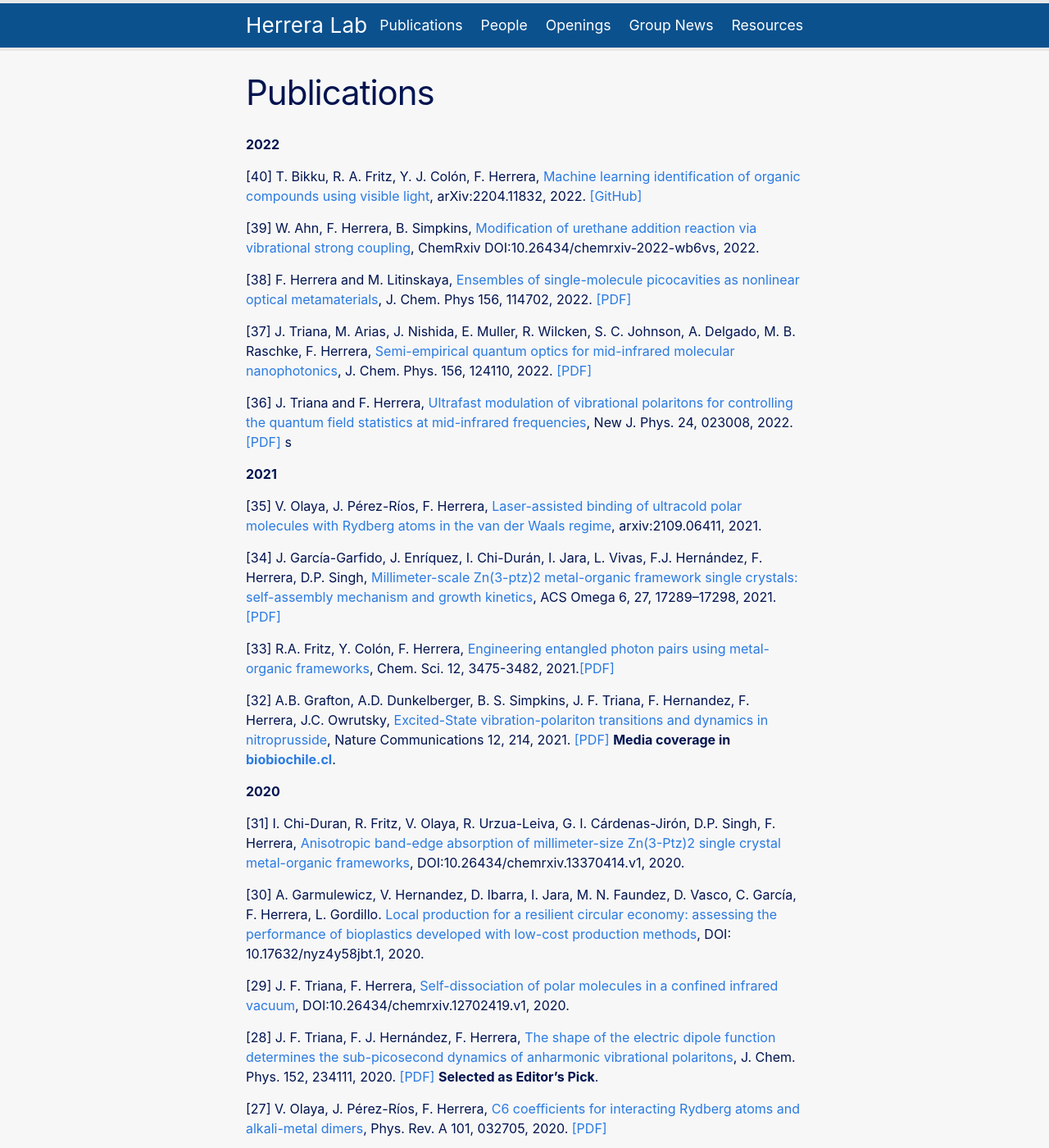
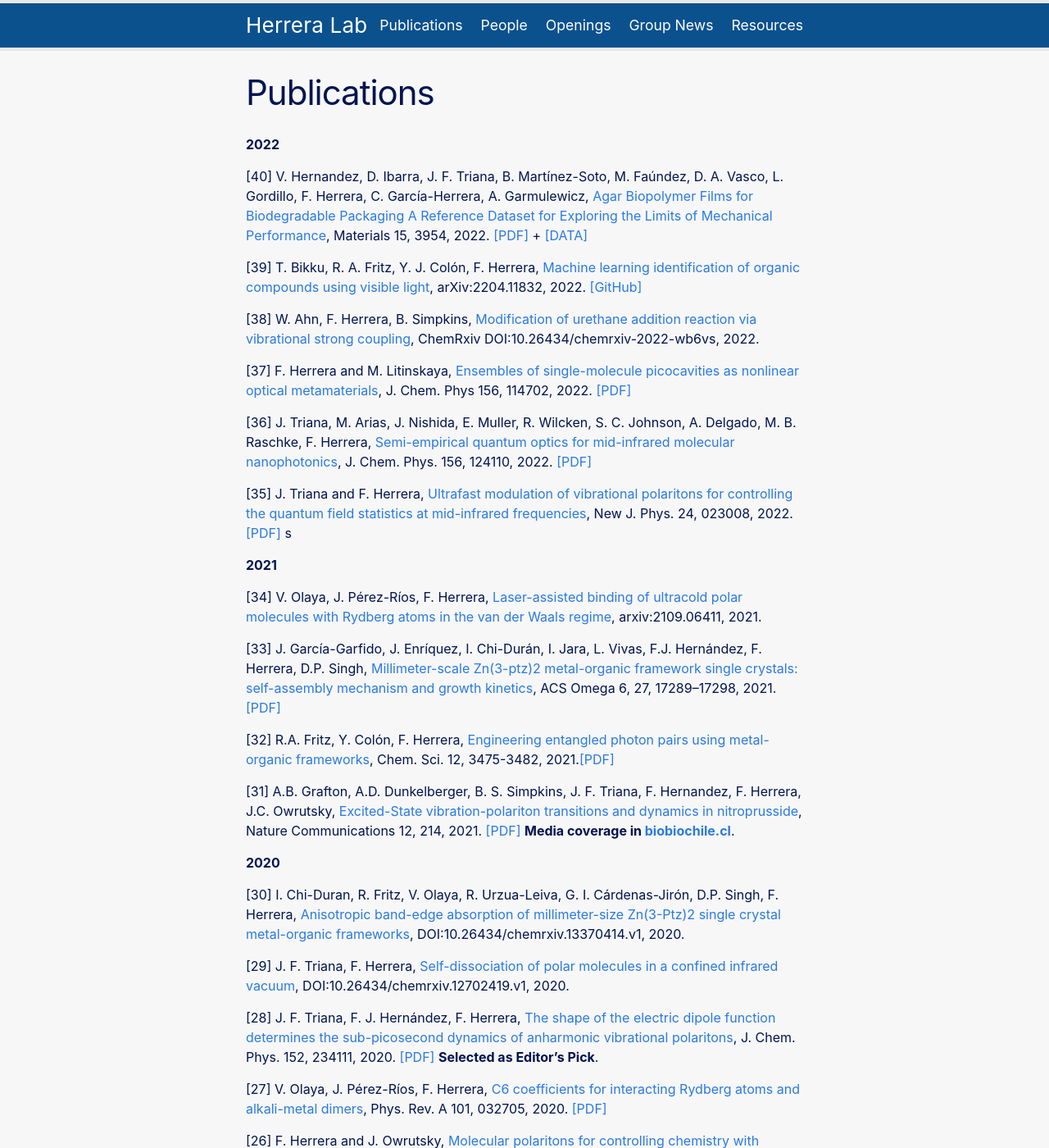
Before and after one commit to fherreralab/fherreralab.github.io, a Jekyll site: the page built from publications.md, in a window 1280 px wide and 1400 px high. Shown: the whole window at 82% size. Built offline with Jekyll 4.4.1, drawn with Linux system fonts in a browser that asks for light colours.

Commit message:
added paper

```diff
--- a/publications.md
+++ b/publications.md
@@ -6,38 +6,37 @@ permalink: /publications/
 
 **2022**
 
-[40] T. Bikku, R. A. Fritz, Y. J. Colón, F. Herrera, [Machine learning identification of organic compounds using visible light](https://arxiv.org/abs/2204.11832), arXiv:2204.11832, 2022. [[GitHub]](https://doi.org/10.5281/zenodo.6419971)
+[40] V. Hernandez, D. Ibarra, J. F. Triana, B. Martínez-Soto, M. Faúndez, D. A. Vasco, L. Gordillo, F. Herrera, C. García-Herrera, A. Garmulewicz, [Agar Biopolymer Films for Biodegradable Packaging A Reference Dataset for Exploring the Limits of Mechanical Performance](https://doi.org/10.3390/ma15113954), Materials 15, 3954, 2022. [[PDF]]({{ "/assets/papers/2022 Agar Biopolymer Films for Biodegradable Packaging A Reference Dataset for Exploring the Limits of Mechanical Performance.pdf" | absolute_url}}) + [[DATA]](https://data.mendeley.com/datasets/nyz4y58jbt)
 
-[39] W. Ahn, F. Herrera, B. Simpkins, [Modification of urethane addition reaction via vibrational strong coupling](https://doi.org/10.26434/chemrxiv-2022-wb6vs), ChemRxiv DOI:10.26434/chemrxiv-2022-wb6vs, 2022.
+[39] T. Bikku, R. A. Fritz, Y. J. Colón, F. Herrera, [Machine learning identification of organic compounds using visible light](https://arxiv.org/abs/2204.11832), arXiv:2204.11832, 2022. [[GitHub]](https://doi.org/10.5281/zenodo.6419971)
 
-[38] F. Herrera and M. Litinskaya, [Ensembles of single-molecule picocavities as nonlinear optical metamaterials](https://aip.scitation.org/doi/10.1063/5.0080063), J. Chem. Phys 156, 114702, 2022. [[PDF]]({{ "/assets/papers/2022 Disordered ensembles of strongly coupled single-molecule plasmonic picocavities as nonlinear optical metamaterials.pdf" | absolute_url}})
+[38] W. Ahn, F. Herrera, B. Simpkins, [Modification of urethane addition reaction via vibrational strong coupling](https://doi.org/10.26434/chemrxiv-2022-wb6vs), ChemRxiv DOI:10.26434/chemrxiv-2022-wb6vs, 2022.
 
-[37] J. Triana, M. Arias, J. Nishida, E. Muller, R. Wilcken, S. C. Johnson, A. Delgado, M. B. Raschke, F. Herrera, [Semi-empirical quantum optics for mid-infrared molecular nanophotonics](https://aip.scitation.org/doi/10.1063/5.0075894), J. Chem. Phys. 156, 124110, 2022. [[PDF]]({{ "/assets/papers/2022 Semi-empirical quantum optics for mid-infrared molecular nanophotonics.pdf" | absolute_url}})
+[37] F. Herrera and M. Litinskaya, [Ensembles of single-molecule picocavities as nonlinear optical metamaterials](https://aip.scitation.org/doi/10.1063/5.0080063), J. Chem. Phys 156, 114702, 2022. [[PDF]]({{ "/assets/papers/2022 Disordered ensembles of strongly coupled single-molecule plasmonic picocavities as nonlinear optical metamaterials.pdf" | absolute_url}})
 
-[36] J. Triana and F. Herrera, [Ultrafast modulation of vibrational polaritons for controlling the quantum field statistics at mid-infrared frequencies](https://iopscience.iop.org/article/10.1088/1367-2630/ac4a17), New J. Phys. 24, 023008, 2022. [[PDF]]({{ "/assets/papers/2022 Ultrafast modulation of vibrational polaritons for controlling the quantum field statistics at mid-infrared frequencies.pdf" | absolute_url}})
+[36] J. Triana, M. Arias, J. Nishida, E. Muller, R. Wilcken, S. C. Johnson, A. Delgado, M. B. Raschke, F. Herrera, [Semi-empirical quantum optics for mid-infrared molecular nanophotonics](https://aip.scitation.org/doi/10.1063/5.0075894), J. Chem. Phys. 156, 124110, 2022. [[PDF]]({{ "/assets/papers/2022 Semi-empirical quantum optics for mid-infrared molecular nanophotonics.pdf" | absolute_url}})
+
+[35] J. Triana and F. Herrera, [Ultrafast modulation of vibrational polaritons for controlling the quantum field statistics at mid-infrared frequencies](https://iopscience.iop.org/article/10.1088/1367-2630/ac4a17), New J. Phys. 24, 023008, 2022. [[PDF]]({{ "/assets/papers/2022 Ultrafast modulation of vibrational polaritons for controlling the quantum field statistics at mid-infrared frequencies.pdf" | absolute_url}})
 s
 
 
 **2021**
 
-[35] V. Olaya, J. Pérez-Ríos, F. Herrera, [Laser-assisted binding of ultracold polar molecules with Rydberg atoms in the van der Waals regime](https://arxiv.org/abs/2109.06411), arxiv:2109.06411, 2021.
+[34] V. Olaya, J. Pérez-Ríos, F. Herrera, [Laser-assisted binding of ultracold polar molecules with Rydberg atoms in the van der Waals regime](https://arxiv.org/abs/2109.06411), arxiv:2109.06411, 2021.
 
-[34] J. García-Garfido, J. Enríquez, I. Chi-Durán, I. Jara, L. Vivas, F.J. Hernández, F. Herrera, D.P.  Singh, [Millimeter-scale Zn(3-ptz)2 metal-organic framework single crystals: self-assembly mechanism and growth kinetics](https://pubs.acs.org/doi/abs/10.1021/acsomega.1c01272), ACS Omega 6, 27, 17289–17298, 2021. [[PDF]]({{ "/assets/papers/2021 Millimeter-Scale Zn(3-ptz)2 Metal−Organic Framework Single Crystals Self-Assembly Mechanism and Growth Kinetics.pdf
+[33] J. García-Garfido, J. Enríquez, I. Chi-Durán, I. Jara, L. Vivas, F.J. Hernández, F. Herrera, D.P.  Singh, [Millimeter-scale Zn(3-ptz)2 metal-organic framework single crystals: self-assembly mechanism and growth kinetics](https://pubs.acs.org/doi/abs/10.1021/acsomega.1c01272), ACS Omega 6, 27, 17289–17298, 2021. [[PDF]]({{ "/assets/papers/2021 Millimeter-Scale Zn(3-ptz)2 Metal−Organic Framework Single Crystals Self-Assembly Mechanism and Growth Kinetics.pdf
 " | absolute_url}})
 
-[33] R.A. Fritz, Y. Colón, F. Herrera, [Engineering entangled photon pairs using metal-organic frameworks](http://dx.doi.org/10.1039/D0SC05572G), Chem. Sci. 12, 3475-3482, 2021.[[PDF]]({{ "/assets/papers/2021 Engineering entangled photon pairs with metal– organic frameworks.pdf" | absolute_url}})
+[32] R.A. Fritz, Y. Colón, F. Herrera, [Engineering entangled photon pairs using metal-organic frameworks](http://dx.doi.org/10.1039/D0SC05572G), Chem. Sci. 12, 3475-3482, 2021.[[PDF]]({{ "/assets/papers/2021 Engineering entangled photon pairs with metal– organic frameworks.pdf" | absolute_url}})
 
-[32] A.B. Grafton, A.D. Dunkelberger, B. S. Simpkins, J. F. Triana, F. Hernandez, F. Herrera, J.C. Owrutsky, [Excited-State vibration-polariton transitions and dynamics in nitroprusside](https://doi.org/10.1038/s41467-020-20535-z), Nature Communications 12, 214, 2021. [[PDF]]({{ "/assets/papers/2021 Excited-state vibration-polariton transitions and dynamics in nitroprusside.pdf" | absolute_url}}) **Media coverage in [biobiochile.cl](https://www.biobiochile.cl/noticias/ciencia-y-tecnologia/ciencia/2021/01/21/fisicos-chilenos-presentan-teoria-que-marca-avance-clave-hacia-la-computacion-cuantica.shtml)**.
+[31] A.B. Grafton, A.D. Dunkelberger, B. S. Simpkins, J. F. Triana, F. Hernandez, F. Herrera, J.C. Owrutsky, [Excited-State vibration-polariton transitions and dynamics in nitroprusside](https://doi.org/10.1038/s41467-020-20535-z), Nature Communications 12, 214, 2021. [[PDF]]({{ "/assets/papers/2021 Excited-state vibration-polariton transitions and dynamics in nitroprusside.pdf" | absolute_url}}) **Media coverage in [biobiochile.cl](https://www.biobiochile.cl/noticias/ciencia-y-tecnologia/ciencia/2021/01/21/fisicos-chilenos-presentan-teoria-que-marca-avance-clave-hacia-la-computacion-cuantica.shtml)**.
 
 
 
 
 **2020**
 
-[31] I. Chi-Duran, R. Fritz, V. Olaya, R. Urzua-Leiva, G. I. Cárdenas-Jirón, D.P. Singh, F. Herrera, [Anisotropic band-edge absorption of millimeter-size Zn(3-Ptz)2 single crystal metal-organic frameworks](https://doi.org/10.26434/chemrxiv.13370414.v1), DOI:10.26434/chemrxiv.13370414.v1, 2020.
-
-[30] A. Garmulewicz, V. Hernandez, D. Ibarra, I. Jara, M. N. Faundez, D. Vasco, C. García, F. Herrera, L. Gordillo. [Local production for a resilient circular economy: assessing the performance of bioplastics developed with low-cost production methods](https://data.mendeley.com/datasets/nyz4y58jbt), DOI: 10.17632/nyz4y58jbt.1, 2020.
-
+[30] I. Chi-Duran, R. Fritz, V. Olaya, R. Urzua-Leiva, G. I. Cárdenas-Jirón, D.P. Singh, F. Herrera, [Anisotropic band-edge absorption of millimeter-size Zn(3-Ptz)2 single crystal metal-organic frameworks](https://doi.org/10.26434/chemrxiv.13370414.v1), DOI:10.26434/chemrxiv.13370414.v1, 2020.
 
 [29] J. F. Triana, F. Herrera, [Self-dissociation of polar molecules in a confined infrared vacuum](https://chemrxiv.org/articles/preprint/Self-Dissociation_of_Polar_Molecules_in_a_Confined_Infrared_Vacuum/12702419), DOI:10.26434/chemrxiv.12702419.v1, 2020.
 
@@ -58,11 +57,9 @@ s
 
 [24] M. Wersäll, B. Munkhbat, D. G. Baranov, F. Herrera, J. Cao, T. J. Antosiewicz, T. Shegai, [Correlative dark-field and photoluminescence spectroscopy of individual plasmon-molecule hybrid nanostructures in strong coupling regime](https://pubs.acs.org/doi/abs/10.1021/acsphotonics.9b01079), ACS Photonics 6, 10, 2570-2576, 2019.[[PDF]]({{ "/assets/papers/2019 Correlative Dark-Field and Photoluminescence Spectroscopy of Individual Plasmon−Molecule Hybrid Nanostructures in a Strong Coupling Regime.pdf" | absolute_url}})
 
-
 [23] F. Hernández and F. Herrera, [Multi-level quantum Rabi model for anharmonic vibrational polaritons](https://aip.scitation.org/doi/10.1063/1.5121426), J. Chem. Phys. 151, 144116, 2019. [[PDF]]({{ "/assets/papers/2019 Multi-level quantum Rabi model for anharmonic vibrational polaritons.pdf" | absolute_url}}) **Selected as Editor's Pick**. Received the **2019 JCP Best Paper Award by an Emerging Investigator**.
 
 [22] I. Chi-Duran, Z. Setifi, F. Setifi, C. Jelsch, B. Morgenstern, A. Vega, F. Herrera, D. Pratap Singh, K. Hegetschweiler and R. Boyaala *Crystal structure and Hirshfeld surface analysis of tris­(2,2′-bi­pyridine)­nickel(II) bis­(1,1,3,3-tetra­cyano-2-eth­oxy­propenide) dihydrate*, Acta Cryst. E75, 867-871, 2019.
-
 
 [21] M. J. Carreño, J. Sepúlveda, S. Tecpan, C. Hernández, F. Herrera, [An Instrument-Free Demonstration of Quantum Key Distribution for High-School Students](https://doi.org/10.1088/1361-6552/ab377c), Phys. Educ. 54, 065006, 2019. [[PDF]]({{ "/assets/papers/2019 An instrument-free demonstration of quantum key distribution for high-school students.pdf" | absolute_url}}). **Media coverage in [El Mostrador](https://m.elmostrador.cl/cultura/2019/10/01/el-dia-en-que-la-fisica-cuantica-llego-al-instituto-nacional-y-al-liceo-7-de-providencia/)**.
 
```
Also changed, not shown: 5 other files.
